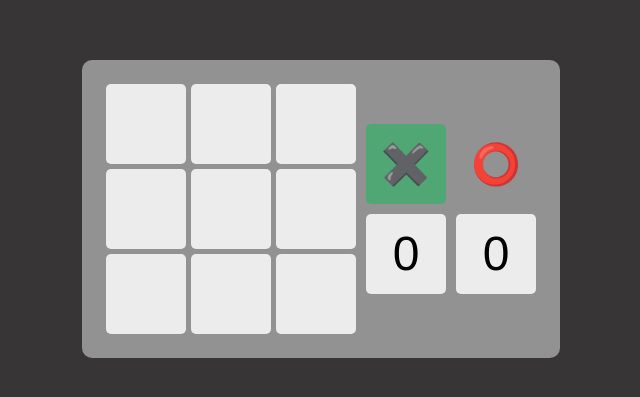
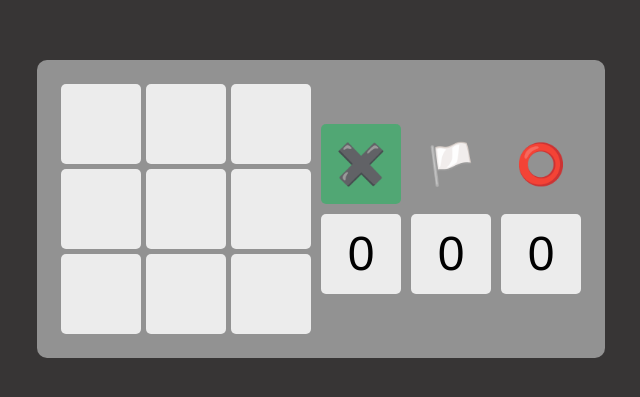
Before and after one commit to damaaaar/tres-en-raya, a React (Vite) app: page / in a window 1280 px wide. Shown: the part 191-588 px from the top of the page, without its empty margins (319-959 px from the left). Built offline with nearby package versions, Linux system fonts and the light colour scheme.

Commit message:
add Tie functions

```diff
--- a/src/components/Board/index.jsx
+++ b/src/components/Board/index.jsx
@@ -15,6 +15,8 @@ function Board(props) {
     pointsO,
     setPointsX,
     setPointsO,
+    tiePoints,
+    setTiePoints,
   } = props;
 
   const [board, setBoard] = useState(Array(9).fill(null));
@@ -45,6 +47,7 @@ function Board(props) {
       setWinner(newWinner);
       confetti();
     } else if (checkTie(newBoard)) {
+      setTiePoints(tiePoints + 1);
       setWinner(false);
     }
   };
--- a/src/components/ControlSection/index.jsx
+++ b/src/components/ControlSection/index.jsx
@@ -3,7 +3,7 @@ import Player from "../Player";
 import { TURNS } from "../../constants";
 
 function ControlSection(props) {
-  const { controlTurn, pointsX, pointsO } = props;
+  const { controlTurn, pointsX, tiePoints, pointsO } = props;
 
   return (
     <section className="control">
@@ -13,6 +13,7 @@ function ControlSection(props) {
           points={pointsX}
           selected={controlTurn === TURNS.X}
         />
+        <Player turn="🏳️" points={tiePoints} selected={false} />
         <Player
           turn={TURNS.O}
           points={pointsO}
--- a/src/components/GameSection/index.jsx
+++ b/src/components/GameSection/index.jsx
@@ -9,6 +9,7 @@ import { TURNS } from "../../constants";
 function GameSection() {
   const [controlTurn, setControlTurn] = useState(TURNS.X);
   const [pointsX, setPointsX] = useState(0);
+  const [tiePoints, setTiePoints] = useState(0);
   const [pointsO, setPointsO] = useState(0);
 
   return (
@@ -20,10 +21,13 @@ function GameSection() {
         pointsO={pointsO}
         setPointsX={setPointsX}
         setPointsO={setPointsO}
+        tiePoints={tiePoints}
+        setTiePoints={setTiePoints}
       />
       <ControlSection
         controlTurn={controlTurn}
         pointsX={pointsX}
+        tiePoints={tiePoints}
         pointsO={pointsO}
       />
     </section>
```
